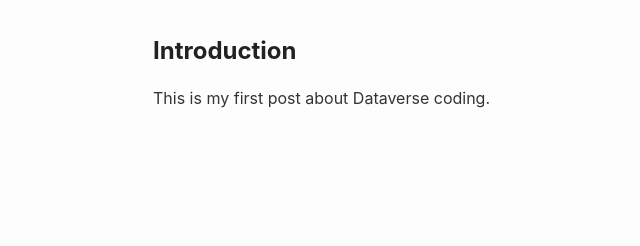
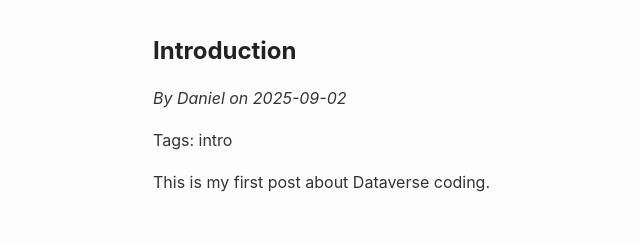
Before and after one commit to danielsolin/devlog, an Eleventy site: page _posts/introduction.md in a window 1280 px wide. Shown: the whole page, without its empty margins (87-727 px from the left). Built offline with nearby package versions, Linux system fonts and the light colour scheme; Eleventy itself is replaced by a stand-in of ours; files that its build step writes are made by us from their sources.

Commit message:
feat: Reorder date and title on home page

```diff
--- a/_includes/post.njk
+++ b/_includes/post.njk
@@ -3,6 +3,23 @@
 ---
 
 <article>
-  <h1>{{ title }}</h1>
+    <h1>{{ title }}</h1>
+
+  {% if author or date %}
+  <p>
+    <em>
+    {% if author %}By {{ author }}{% endif %}{% if date %} on {{ date | dateFormat }}{% endif %}
+    </em>
+  </p>
+  {% endif %}
+
+  {% if tags %}
+  <p>
+    Tags:
+    {% for tag in tags %}
+      <span>{{ tag }}</span>{% if not loop.last %}, {% endif %}
+    {% endfor %}
+  </p>
+  {% endif %}
   {{ content | safe }}
 </article>
--- a/_posts/introduction.md
+++ b/_posts/introduction.md
@@ -1,6 +1,9 @@
 ---
 layout: post.njk
 title: Introduction
+author: Daniel
+date: 2025-09-02
+tags: ["intro"]
 ---
 
 This is my first post about Dataverse coding.
--- a/index.njk
+++ b/index.njk
@@ -8,6 +8,9 @@
 <ul>
 {%- for post in collections.posts -%}
   <li>
+    {%- if post.data.date -%}
+      <time datetime="{{ post.data.date | dateFormat }}">{{ post.data.date | dateFormat }}</time> -
+    {%- endif -%}
     <a href="{{ post.url | url }}">
       {{ post.data.title }}
     </a>
--- a/package.json
+++ b/package.json
@@ -12,5 +12,8 @@
   "license": "ISC",
   "devDependencies": {
     "@11ty/eleventy": "^3.1.2"
+  },
+  "dependencies": {
+    "luxon": "^3.7.1"
   }
 }
```
Also changed, not shown: .eleventy.js, 1 other file.
